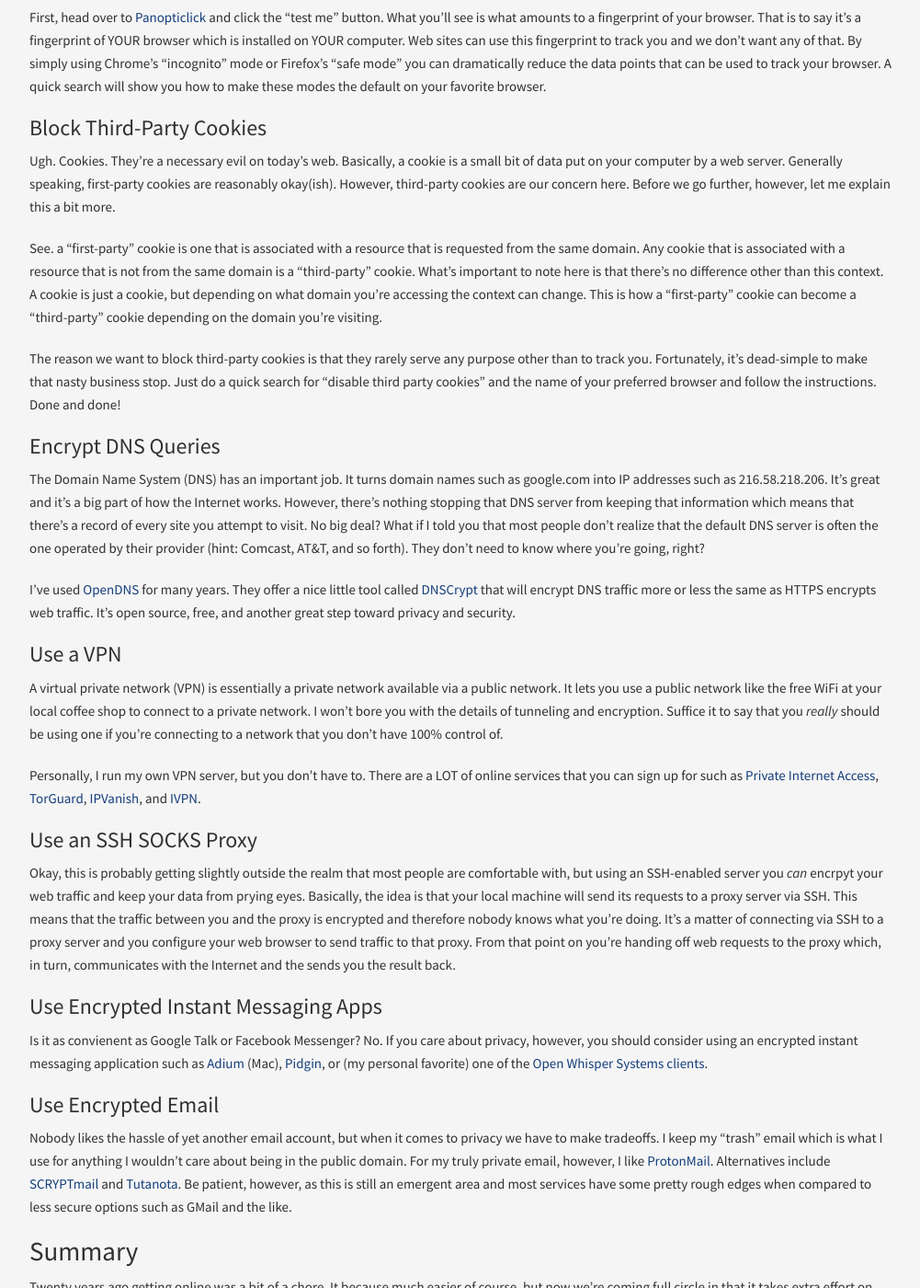
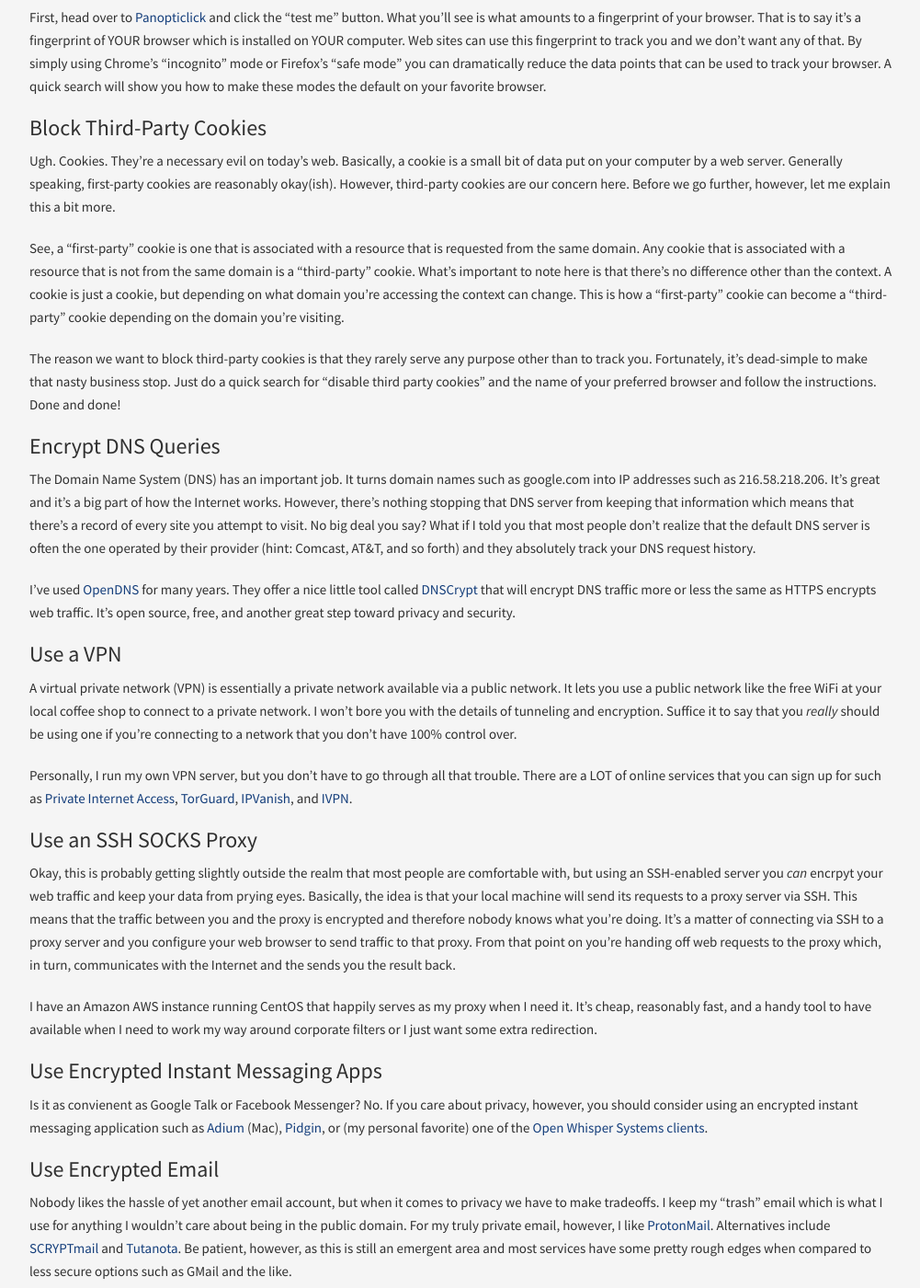
Before and after one commit to gregmajor/gregmajor.github.io, a Jekyll site: the page built from _posts/2015-09-03-basic-security.markdown, in a window 1280 px wide and 1400 px high, scrolled down 2581 px. Shown: the whole window at 92% size, without its empty margins (138-1139 px from the left). Built offline with Jekyll 4.4.1, drawn with Linux system fonts in a browser that asks for light colours; Markdown is read by kramdown in place of the engine named in the settings; some of the changed text lies outside the part shown.

Commit message:
Edits and corrections.

```diff
--- a/_posts/2015-09-03-basic-security.markdown
+++ b/_posts/2015-09-03-basic-security.markdown
@@ -12,9 +12,9 @@ tags:
 
 # Overview
 
-Let's face it, most of us don't put enough emphasis on day-to-day online privacy and security. We're just happy when we have a decent wireless connection and our favorite browser with all the bells and whistles. The unfortunate truth, however, is that we're living in a world where personal privacy and online security are serious concerns. The trouble is that most people don't know where to begin. Since you seem like a nice person so I'm going to suggest a few things you can do to make your online world just a bit safer.
+Let's face it, most of us don't put enough emphasis on day-to-day online privacy and security. We're just happy when we have a decent wireless connection and our favorite browser with all the bells and whistles. The unfortunate truth, however, is that we're living in a world where personal privacy and online security are serious concerns. The trouble is that most people don't know where to begin. Here are a few things you can do to make your online travels just a little bit (or a whole lot) safer.
 
-NOTE: These aren't in any particular order. I employ some combination of all of these every day. I've tried to keep each one brief so that you can read them all and decide what you feel like is important.
+These tips aren't in any particular order. I employ some combination of each of these every day. I've tried to keep each one brief so that you can read them all and decide what you feel like is important.
 
 ## Disable Discovery and Sharing
 
@@ -62,25 +62,27 @@ First, head over to [Panopticlick](https://panopticlick.eff.org/) and click the
 
 Ugh. Cookies. They're a necessary evil on today's web. Basically, a cookie is a small bit of data put on your computer by a web server. Generally speaking, first-party cookies are reasonably okay(ish). However, third-party cookies are our concern here. Before we go further, however, let me explain this a bit more.
 
-See. a "first-party" cookie is one that is associated with a resource that is requested from the same domain. Any cookie that is associated with a resource that is not from the same domain is a "third-party" cookie. What's important to note here is that there's no difference other than this context. A cookie is just a cookie, but depending on what domain you're accessing the context can change. This is how a "first-party" cookie can become a "third-party" cookie depending on the domain you're visiting.
+See, a "first-party" cookie is one that is associated with a resource that is requested from the same domain. Any cookie that is associated with a resource that is not from the same domain is a "third-party" cookie. What's important to note here is that there's no difference other than the context. A cookie is just a cookie, but depending on what domain you're accessing the context can change. This is how a "first-party" cookie can become a "third-party" cookie depending on the domain you're visiting.
 
 The reason we want to block third-party cookies is that they rarely serve any purpose other than to track you. Fortunately, it's dead-simple to make that nasty business stop. Just do a quick search for "disable third party cookies" and the name of your preferred browser and follow the instructions. Done and done!
 
 ## Encrypt DNS Queries
 
-The Domain Name System (DNS) has an important job. It turns domain names such as google.com into IP addresses such as 216.58.218.206. It's great and it's a big part of how the Internet works. However, there's nothing stopping that DNS server from keeping that information which means that there's a record of every site you attempt to visit. No big deal? What if I told you that most people don't realize that the default DNS server is often the one operated by their provider (hint: Comcast, AT&T, and so forth). They don't need to know where you're going, right?
+The Domain Name System (DNS) has an important job. It turns domain names such as google.com into IP addresses such as 216.58.218.206. It's great and it's a big part of how the Internet works. However, there's nothing stopping that DNS server from keeping that information which means that there's a record of every site you attempt to visit. No big deal you say? What if I told you that most people don't realize that the default DNS server is often the one operated by their provider (hint: Comcast, AT&T, and so forth) and they absolutely track your DNS request history.
 
 I've used [OpenDNS](https://opendns.com/) for many years. They offer a nice little tool called [DNSCrypt](https://www.opendns.com/technology/dnscrypt/) that will encrypt DNS traffic more or less the same as HTTPS encrypts web traffic. It's open source, free, and another great step toward privacy and security.
 
 ## Use a VPN
 
-A virtual private network (VPN) is essentially a private network available via a public network. It lets you use a public network like the free WiFi at your local coffee shop to connect to a private network. I won't bore you with the details of tunneling and encryption. Suffice it to say that you _really_ should be using one if you're connecting to a network that you don't have 100% control of.
+A virtual private network (VPN) is essentially a private network available via a public network. It lets you use a public network like the free WiFi at your local coffee shop to connect to a private network. I won't bore you with the details of tunneling and encryption. Suffice it to say that you _really_ should be using one if you're connecting to a network that you don't have 100% control over.
 
-Personally, I run my own VPN server, but you don't have to. There are a LOT of online services that you can sign up for such as [Private Internet Access](https://www.privateinternetaccess.com/pages/buy-vpn/), [TorGuard](https://torguard.net/), [IPVanish](https://www.ipvanish.com/?a_aid=start), and [IVPN](https://www.ivpn.net/).
+Personally, I run my own VPN server, but you don't have to go through all that trouble. There are a LOT of online services that you can sign up for such as [Private Internet Access](https://www.privateinternetaccess.com/pages/buy-vpn/), [TorGuard](https://torguard.net/), [IPVanish](https://www.ipvanish.com/?a_aid=start), and [IVPN](https://www.ivpn.net/).
 
 ## Use an SSH SOCKS Proxy
 
 Okay, this is probably getting slightly outside the realm that most people are comfortable with, but using an SSH-enabled server you _can_ encrpyt your web traffic and keep your data from prying eyes. Basically, the idea is that your local machine will send its requests to a proxy server via SSH. This means that the traffic between you and the proxy is encrypted and therefore nobody knows what you're doing. It's a matter of connecting via SSH to a proxy server and you configure your web browser to send traffic to that proxy. From that point on you're handing off web requests to the proxy which, in turn, communicates with the Internet and the sends you the result back.
+
+I have an Amazon AWS instance running CentOS that happily serves as my proxy when I need it. It's cheap, reasonably fast, and a handy tool to have available when I need to work my way around corporate filters or I just want some extra redirection.
 
 ## Use Encrypted Instant Messaging Apps
 
@@ -90,10 +92,16 @@ Is it as convienent as Google Talk or Facebook Messenger? No. If you care about
 
 Nobody likes the hassle of yet another email account, but when it comes to privacy we have to make tradeoffs. I keep my "trash" email which is what I use for anything I wouldn't care about being in the public domain. For my truly private email, however, I like [ProtonMail](https://protonmail.ch/). Alternatives include [SCRYPTmail](https://scryptmail.com/login) and [Tutanota](https://tutanota.com/). Be patient, however, as this is still an emergent area and most services have some pretty rough edges when compared to less secure options such as GMail and the like.
 
+## Use a Security-Oriented Live Operating System
+
+If you're in a truly hostile network environment, consider employing a live operating system with security at its very core. A live operating system is one that you can install to a DVD or USB drive and boot your computer with. You use you computer's hardware, but the operating system and software are isolated on that media.
+
+A very popular and security-minded live operating system is [Tails](https://tails.boum.org/) which stands for The Amnesic Incognito Live System. Download it, install it to a DVD or USB drive, boot off of it, and now all of your Internet traffic is routed through the Tor network and no data is stored on your computer at all.
+
 # Summary
 
 Twenty years ago getting online was a bit of a chore. It because much easier of course, but now we're coming full circle in that it takes extra effort on our part to be secure. Most people either don't know how to keep their data private and secure their computers. Worse yet, may people simply trust that the big names on the web will do the right thing and keep them safe. This is in spite of the almost daily headlines about security breaches and data leaks as well as stories from friends and neighbors about the horrors of identity theft.
 
-Complacency is our greatest vulnerability as an online community. The bad guys rely on the fact that most users are complacent about security and most companies tend to favor sexy new features rather than acting as responsible custodians of information. I hope these tips will get you thinking about how you use the Internet and take action to protect yourself.
+Complacency is our greatest vulnerability as an online community. The bad guys rely on the fact that most users are complacent about security and most companies tend to favor sexy new features rather than acting as responsible custodians of information. I hope these tips will get you thinking about how you use the Internet and take action to protect yourself. Better yet, why not pay a visit to that friend or relative that isn't as uber l337 as you are and help them out?
 
 Questions? Suggestions? Corrections? Hit me up!
```
